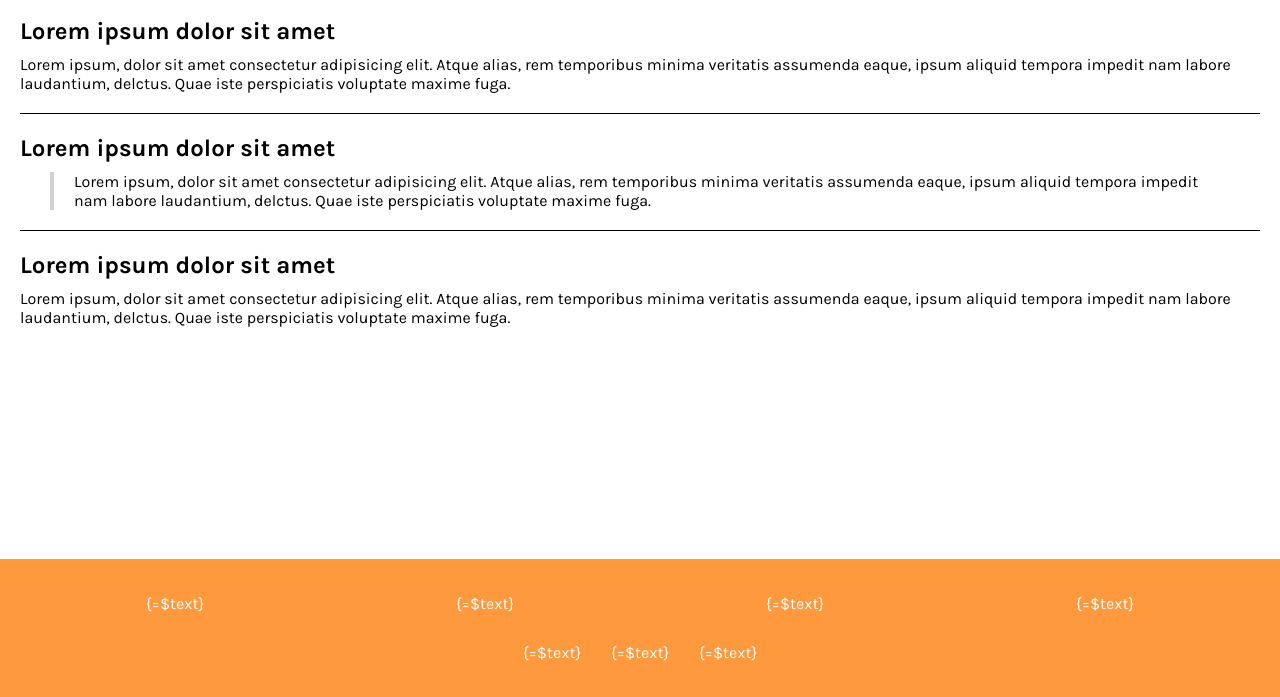
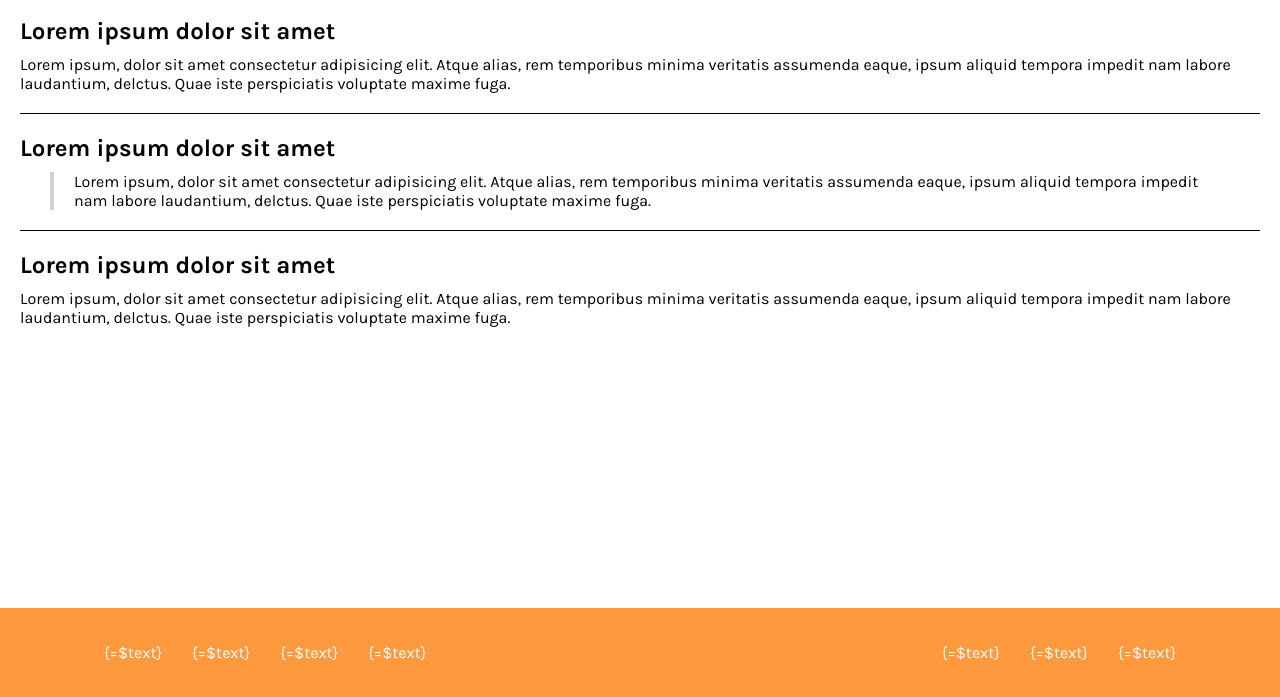
Before and after one commit to aidanarr/prueba-layout, a website built with Vite: page src/index.html in a window 1280 px wide. Shown: the part 103-800 px from the top of the page. Built offline with nearby package versions, Linux system fonts and the light colour scheme; a web font is replaced by a local one.

Commit message:
style footer desktop

```diff
--- a/src/partials/footer.html
+++ b/src/partials/footer.html
@@ -1,5 +1,7 @@
 <footer class="footer">
-  <load src="/partials/navbar.html" />
+  <nav class="footer__nav">
+    <load src="/partials/navbar.html" />
+  </nav>
   <ul class="footer__socials">
     <li>
       <load src="/partials/link.html"
--- a/src/styles/core/_variables.scss
+++ b/src/styles/core/_variables.scss
@@ -21,3 +21,8 @@ $link-padding: 15px;
 $header-padding: 25px;
 $article-padding: 20px 0;
 $indent-padding: 0 40px 0 20px;
+
+// margins desktop
+$footer-margin-socials: 20px 25px 20px 0;
+$footer-margin-nav: 20px 0 20px 25px;
+$header-margin: 25px;
--- a/src/styles/layout/_aside.scss
+++ b/src/styles/layout/_aside.scss
@@ -1,3 +1,8 @@
 .aside {
     display: none;
+    background-color: $green;
+
+    @media (width > 1024px) {
+        display: block;
+    }
 }
--- a/src/styles/layout/_footer.scss
+++ b/src/styles/layout/_footer.scss
@@ -5,8 +5,23 @@
     padding: $footer-padding;
 
     &__socials {
-        width: 100%;
         display: flex;
         justify-content: center;
     }
+
+    @media (width > 1024px) {
+        padding: $page-padding;
+        flex-direction: row;
+        justify-content: space-between;
+        align-items: center;
+
+        &__socials {
+            margin: $footer-margin-socials;
+        }
+
+        &__nav {
+            margin-left: 25px;
+            margin: $footer-margin-nav;
+        }
+    }
 }
--- a/src/styles/layout/_header.scss
+++ b/src/styles/layout/_header.scss
@@ -22,12 +22,11 @@
 
         &__nav {
             flex-grow: 0.5;
-            margin-right: 25px;
+            margin-right: $header-margin;
         }
 
         &__title {
-            margin-left: 25px;
+            margin-left: $header-margin;
         }
     }
-
 }
```
